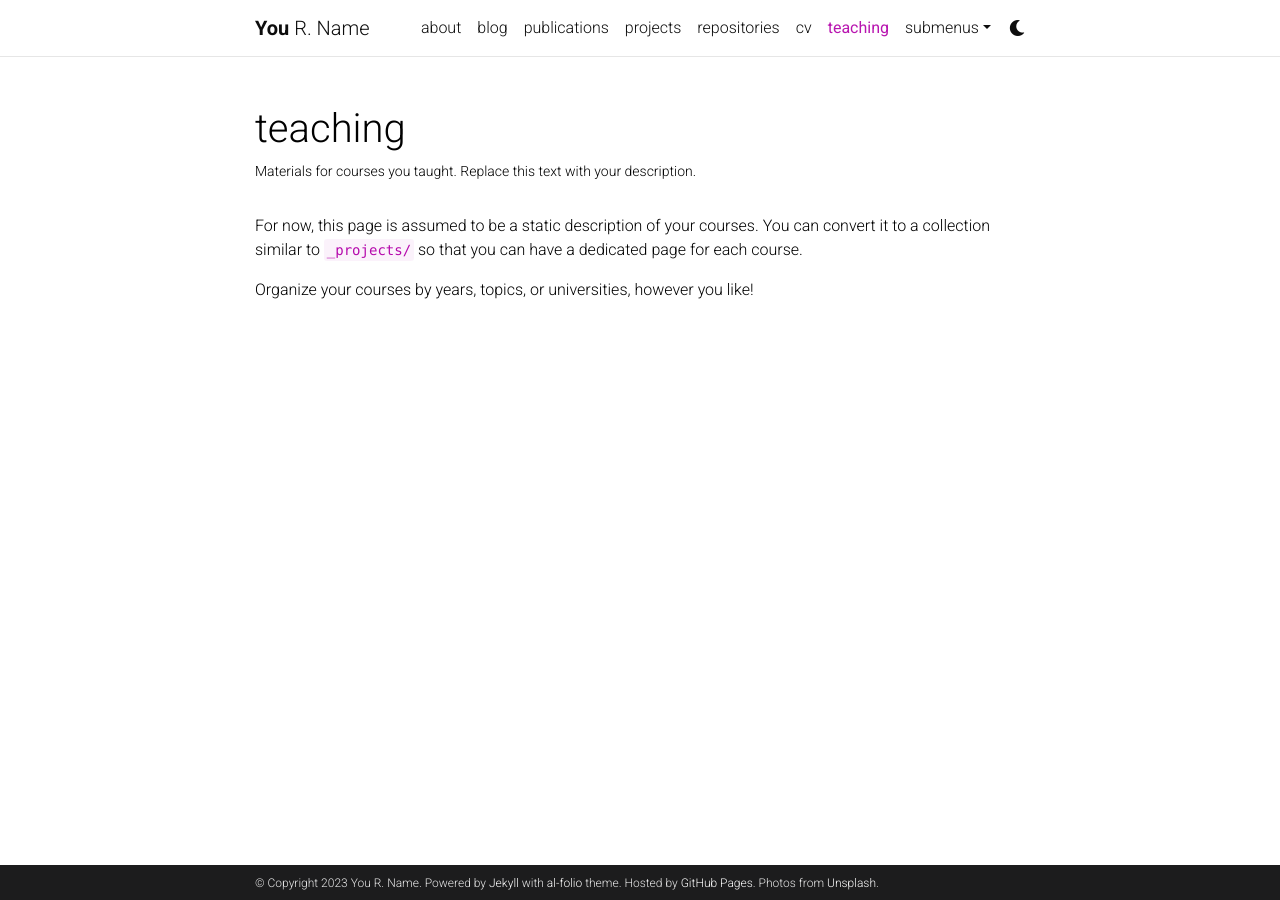
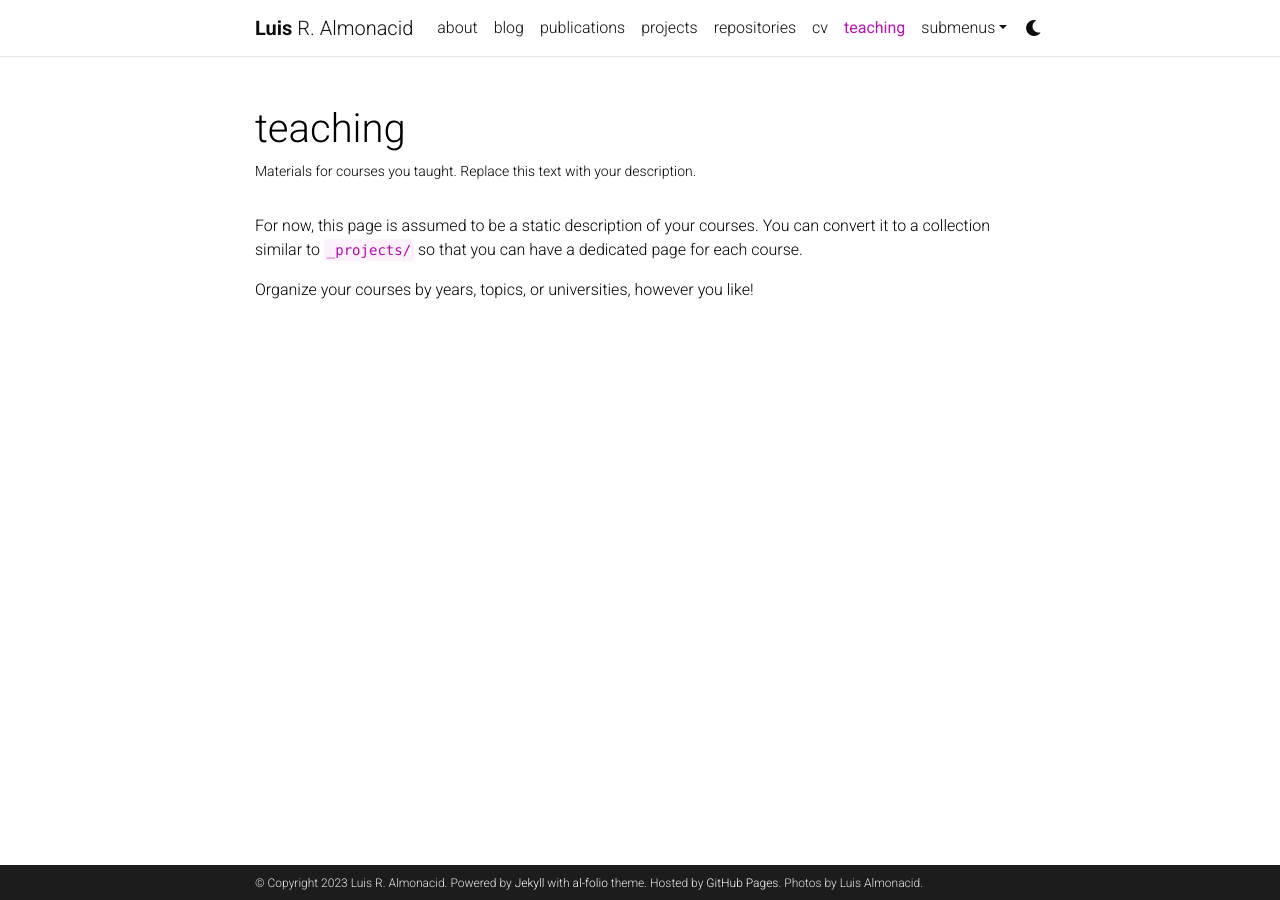
Before and after one commit to MysteryMonks/MysteryMonks.github.io, a Jekyll site: the page built from _pages/teaching.md, in a window 1280 px wide. Built offline with Jekyll 4.4.1, drawn with Linux system fonts in a browser that asks for light colours; comment, search, counter and statistics services are not loaded; a style sheet for code colours, icons or effects is not loaded.

Commit message:
Update _config.yml

```diff
--- a/_config.yml
+++ b/_config.yml
@@ -3,23 +3,23 @@
 # -----------------------------------------------------------------------------
 
 title: blank # the website title (if blank, full name will be used instead)
-first_name: You
+first_name: Luis
 middle_name: R.
-last_name: Name
-email: you@example.com
+last_name: Almonacid
+email: luis.almonacid@outlook.com
 description: > # the ">" symbol means to ignore newlines until "footer_text:"
   A simple, whitespace theme for academics. Based on [*folio](https://github.com/bogoli/-folio) design.
 footer_text: >
   Powered by <a href="https://jekyllrb.com/" target="_blank">Jekyll</a> with <a href="https://github.com/alshedivat/al-folio">al-folio</a> theme.
   Hosted by <a href="https://pages.github.com/" target="_blank">GitHub Pages</a>.
-  Photos from <a href="https://unsplash.com" target="_blank">Unsplash</a>.
+  Photos by Luis Almonacid.
 keywords: jekyll, jekyll-theme, academic-website, portfolio-website  # add your own keywords or leave empty
 
 lang: en # the language of your site (for example: en, fr, cn, ru, etc.)
-icon: ⚛️  # the emoji used as the favicon (alternatively, provide image name in /assets/img/)
+icon: 📚  # the emoji used as the favicon (alternatively, provide image name in /assets/img/)
 
 url: https://MysteryMonks.github.io # the base hostname & protocol for your site
-baseurl: /al-folio # the subpath of your site, e.g. /blog/
+baseurl:  # the subpath of your site, e.g. /blog/
 last_updated: false # set to true if you want to display last updated in the footer
 impressum_path:  # set to path to include impressum link in the footer, use the same path as permalink in a page, helps to conform with EU GDPR
 
```
